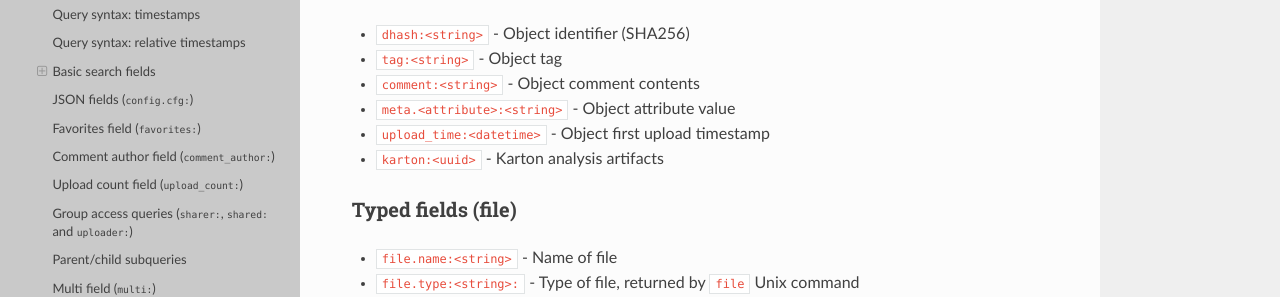
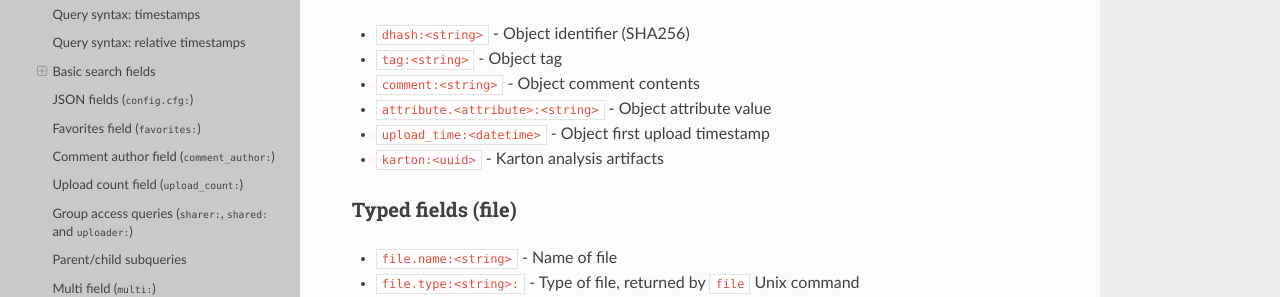
Before and after one commit to CERT-Polska/mwdb-core, a Sphinx documentation site: the page built from docs/user-guide/7-Lucene-search.rst, in a window 1280 px wide and 900 px high, scrolled down 4650 px. Shown: the part 157-454 px from the top of the window. Built offline with Sphinx 7.4.7 and the Read the Docs theme 3.1.0, drawn with Linux system fonts in a browser that asks for light colours.

Commit message:
Fix a slight typo/deprecated info in documentation (#1077)
Co-authored-by: msm <msm@tailcall.net>

```diff
--- a/docs/user-guide/7-Lucene-search.rst
+++ b/docs/user-guide/7-Lucene-search.rst
@@ -219,7 +219,7 @@ Untyped fields
 * ``dhash:<string>`` - Object identifier (SHA256)
 * ``tag:<string>`` - Object tag
 * ``comment:<string>`` - Object comment contents
-* ``meta.<attribute>:<string>`` - Object attribute value
+* ``attribute.<attribute>:<string>`` - Object attribute value
 * ``upload_time:<datetime>`` - Object first upload timestamp
 * ``karton:<uuid>`` - Karton analysis artifacts
 
```
